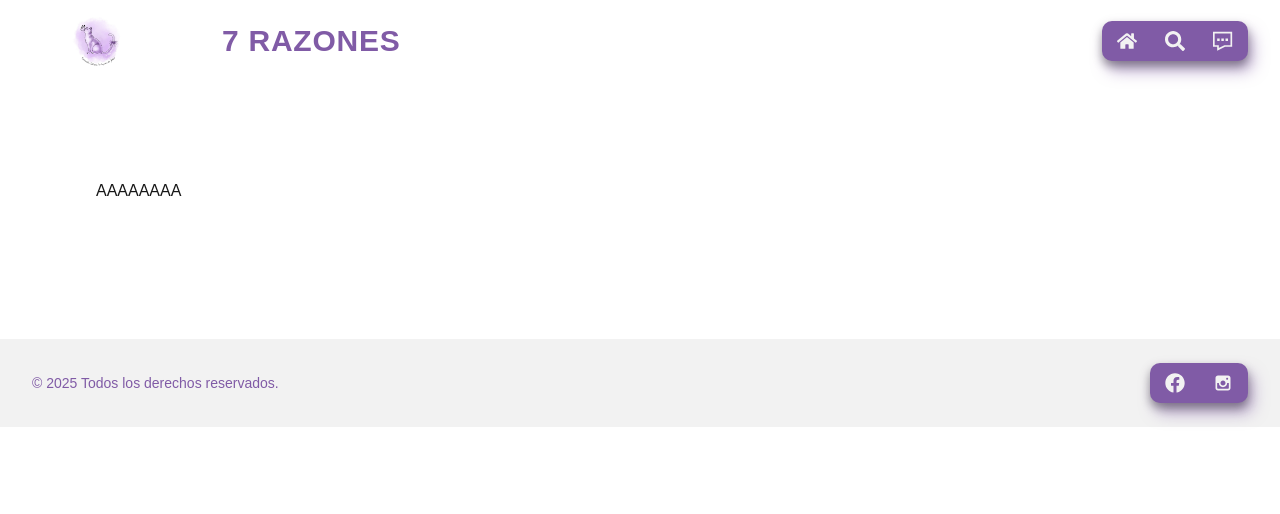
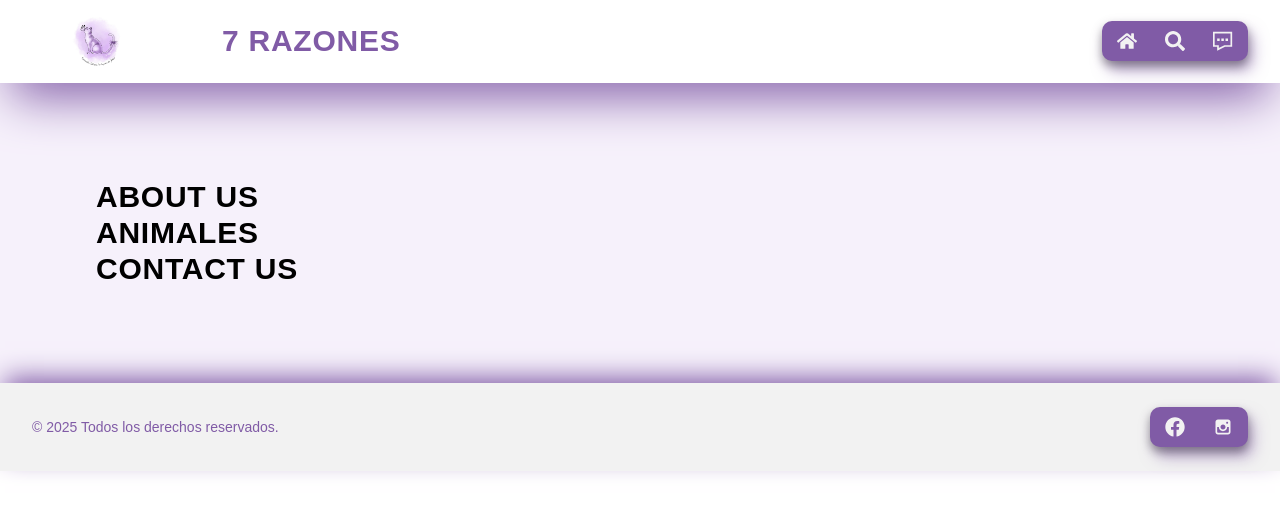
Before and after one commit to jumelleCL/asociacion-jodar, a Next.js app: page / in a window 1280 px wide. Shown: the top 514 px of the page. Built offline with nearby package versions, Linux system fonts and the light colour scheme.

Commit message:
AAAAAAAAa

```diff
--- a/src/app/globals.css
+++ b/src/app/globals.css
@@ -24,8 +24,3 @@ body {
   color: var(--foreground);
   font-family: Arial, Helvetica, sans-serif;
 }
-
-.custom-shadow {
-    box-shadow: rgba(0, 0, 0, 0.35) 0px 5px 10px,
-    rgba(128, 91, 166, 0.5) 5px 10px 15px;
-}
--- a/src/app/page.tsx
+++ b/src/app/page.tsx
@@ -1,8 +1,16 @@
 export default function Home() {
   return (
     <div>
-      <main className="flex min-h-1/2 flex-col items-right justify-between p-24 bg-white">
-          <p>AAAAAAAA</p>
+      <main className="flex min-h-1/2 flex-col items-right justify-between p-24 bg-[#F6F1FB]">
+          <div className="flex flex-col md:flex-row justify-between items-center" title={"About-Us-Summary"}>
+              <h1 className="text-black text-3xl font-bold tracking-wide"> ABOUT US </h1>
+          </div>
+          <div className="flex flex-col md:flex-row justify-between items-center" title={"Animals-Summary"}>
+              <h1 className="text-black text-3xl font-bold tracking-wide"> ANIMALES </h1>
+          </div>
+          <div className="flex flex-col md:flex-row justify-between items-center" title={"Contact-Summary"}>
+              <h1 className="text-black text-3xl font-bold tracking-wide"> CONTACT US </h1>
+          </div>
       </main>
     </div>
   );
--- a/src/components/layout/footer.tsx
+++ b/src/components/layout/footer.tsx
@@ -12,7 +12,7 @@ type Props = ComponentProps<"footer"> &{
 
 const Footer = () => {
     return (
-        <footer className="w-full bg-[#F2F2F2] py-6 px-8 mt-10">
+        <footer className="w-full bg-[#F2F2F2] py-6 px-8 shadow-none [box-shadow:0px_-10px_25px_-5px_#805BA6] z-20">
             <div className="flex flex-col md:flex-row justify-between items-center">
                 <p className="text-[#805BA6] text-sm mb-4 md:mb-0">
                     © {new Date().getFullYear()} Todos los derechos reservados.
--- a/src/components/layout/header.tsx
+++ b/src/components/layout/header.tsx
@@ -14,7 +14,7 @@ const Header= ({ ...rest}: Props) => {
 
     return (
         <header
-            className="w-full bg-white shadow-black py-4 px-8 flex justify-between items-center" title={"logo"} onClick={() => router.push("/")}>
+            className="w-full bg-white shadow-2xl shadow-[#805BA6] py-4 px-8 flex justify-between items-center relative z-10" title={"logo"} onClick={() => router.push("/")}>
             <div className="mx-10 flex items-center">
                 <LogoHover />
                 <h1 className="text-3xl font-bold text-[#805BA6] tracking-wide">
```
